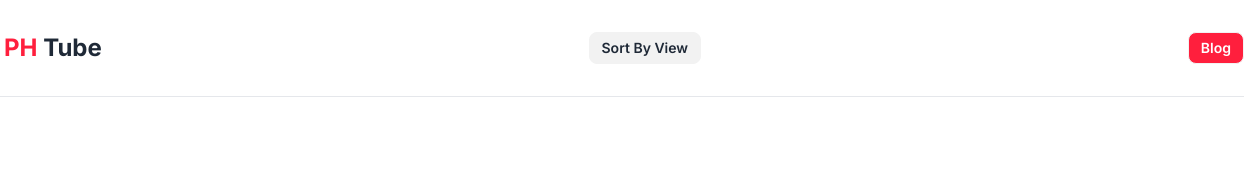
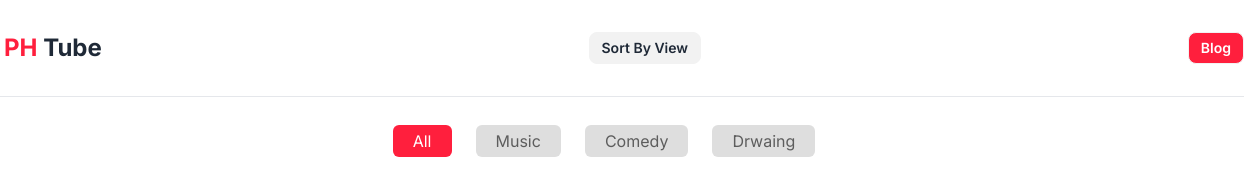
Before and after one commit to akibrahman/ph-tube-akib, a plain HTML site: page index.html in a window 1280 px wide. Shown: the full height of the page, 36-1280 px from the left. Drawn offline with nearby package versions, Linux system fonts and the light colour scheme.

Commit message:
catedory tabs completed

```diff
--- a/index.html
+++ b/index.html
@@ -50,6 +50,17 @@
         </button>
       </div>
     </div>
+    <!-- !Categoriies -->
+    <div class="container mx-auto flex items-center justify-center gap-6 my-7">
+      <div class="text-[#5D5D5D] bg-[#DEDEDE] rounded-md py-1 px-5 active">
+        All
+      </div>
+      <div class="text-[#5D5D5D] bg-[#DEDEDE] rounded-md py-1 px-5">Music</div>
+      <div class="text-[#5D5D5D] bg-[#DEDEDE] rounded-md py-1 px-5">Comedy</div>
+      <div class="text-[#5D5D5D] bg-[#DEDEDE] rounded-md py-1 px-5">
+        Drwaing
+      </div>
+    </div>
   </body>
   <script src="./main.js"></script>
 </html>
```
